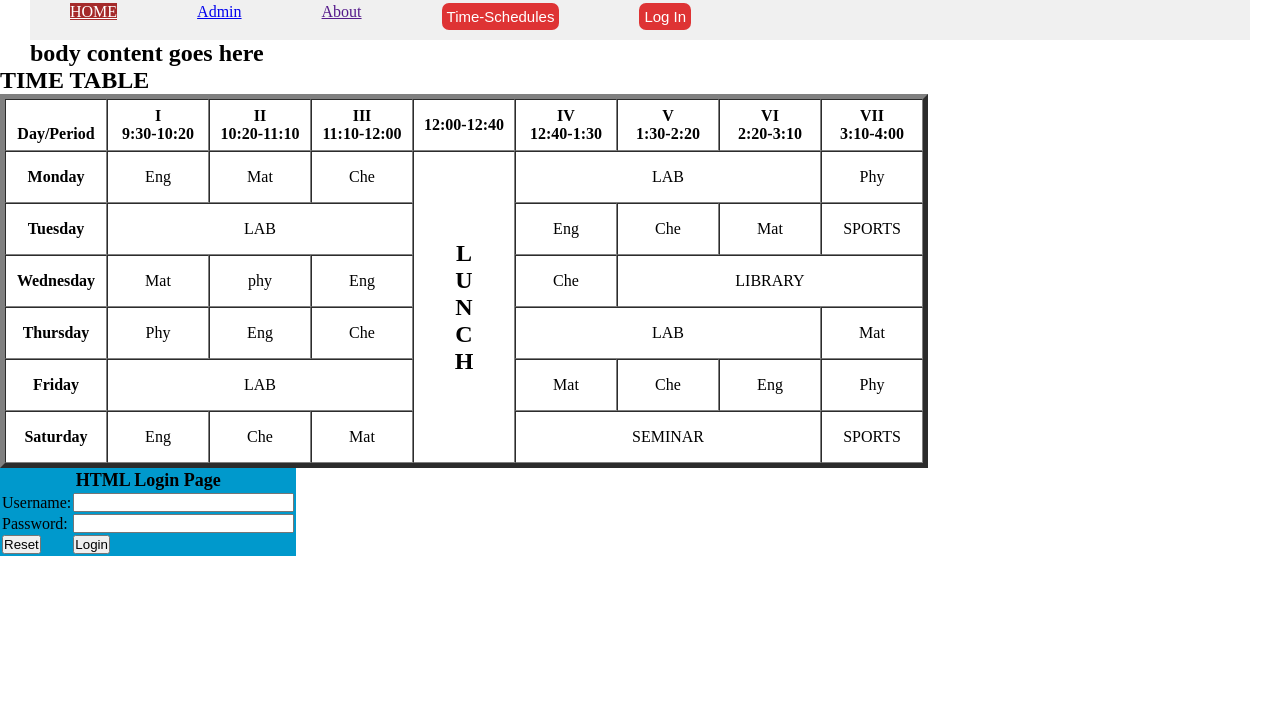
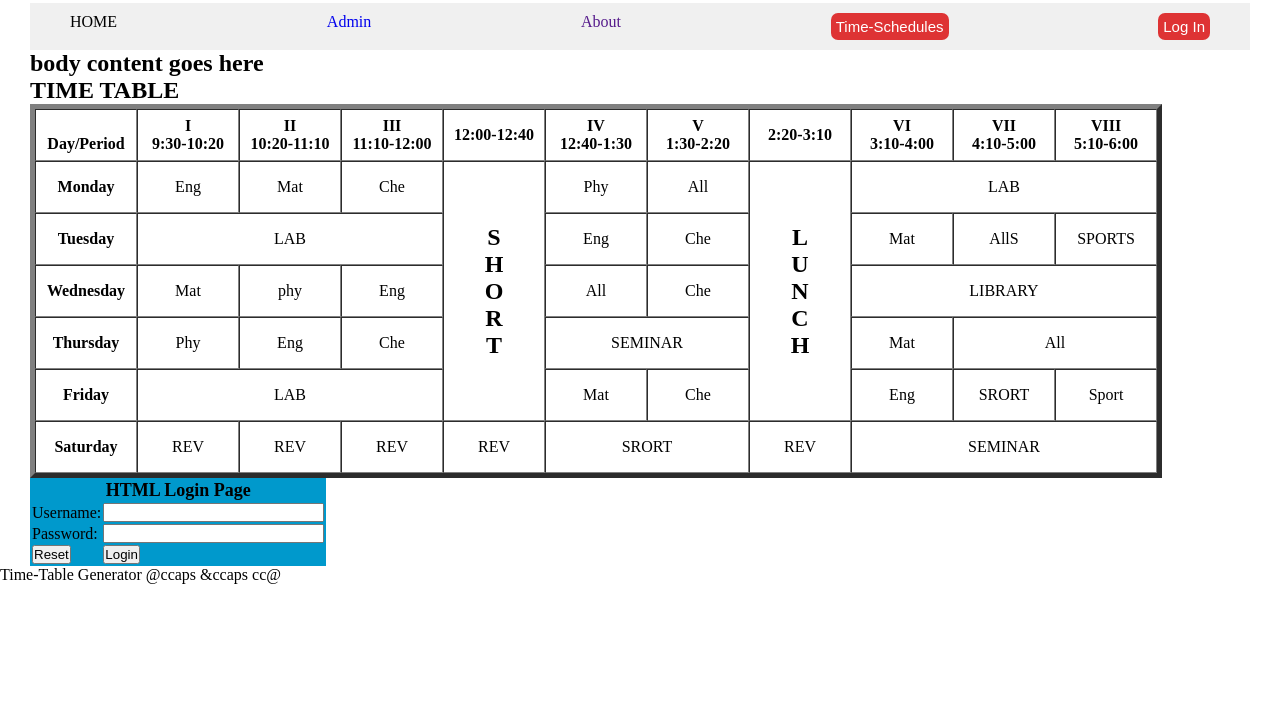
Before and after one commit to psalmex/Timetable-Generator, a plain HTML site: page index.html in a window 1280 px wide. Shown: the part 80-800 px from the top of the page. Drawn offline with Linux system fonts and the light colour scheme.

Commit message:
new form

```diff
--- a/index.html
+++ b/index.html
@@ -41,7 +41,8 @@
         </div>
 
     </div>
-    <section id="time-table">
+    <section id="time-table" class="content">
+        <div class="container">
             <h1>TIME TABLE</h1>
             <table border="5" cellspacing="0" align="center">
                 <!--<caption>Timetable</caption>-->
@@ -68,10 +69,16 @@
                         <b>V<br>1:30-2:20</b>
                     </td>
                     <td align="center" height="50" width="100">
-                    <b>VI<br>2:20-3:10</b>
+                        <b>2:20-3:10</b>
                     </td>
                     <td align="center" height="50" width="100">
-                    <b>VII<br>3:10-4:00</b>
+                        <b>VI<br>3:10-4:00</b>
+                    </td>
+                    <td align="center" height="50" width="100">
+                        <b>VII<br>4:10-5:00</b>
+                    </td>
+                    <td align="center" height="50" width="100">
+                        <b>VIII<br>5:10-6:00</b>
                     </td>
                 </tr>
                 <tr>
@@ -81,11 +88,15 @@
                     <td align="center" height="50">Eng</td>
                     <td align="center" height="50">Mat</td>
                     <td align="center" height="50">Che</td>
-                <td rowspan="6" align="center" height="50">
+                    <td rowspan="5" align="center" height="50">
+                        <h2>S<br>H<br>O<br>R<br>T</h2>
+                    </td>
+                    <td align="center" height="50">Phy</td>
+                    <td align="center" height="50">All</td>
+                    <td rowspan="5" align="center" height="50">
                         <h2>L<br>U<br>N<br>C<br>H</h2>
                     </td>
                     <td colspan="3" align="center" height="50">LAB</td>
-                <td align="center" height="50">Phy</td>
                 </tr>
                 <tr>
                     <td align="center" height="50">
@@ -96,6 +107,7 @@
                     <td align="center" height="50">Eng</td>
                     <td align="center" height="50">Che</td>
                     <td align="center" height="50">Mat</td>
+                    <td align="center" height="50">AllS</td>
                     <td align="center" height="50">SPORTS</td>
                 </tr>
                 <tr>
@@ -105,6 +117,7 @@
                     <td align="center" height="50">Mat</td>
                     <td align="center" height="50">phy</td>
                     <td align="center" height="50">Eng</td>
+                    <td align="center" height="50">All</td>
                     <td align="center" height="50">Che</td>
                     <td colspan="3" align="center" height="50">LIBRARY
                     </td>
@@ -116,9 +129,10 @@
                     <td align="center" height="50">Phy</td>
                     <td align="center" height="50">Eng</td>
                     <td align="center" height="50">Che</td>
-                <td colspan="3" align="center" height="50">LAB
+                    <td colspan="2" align="center" height="50">SEMINAR
                     </td>
                     <td align="center" height="50">Mat</td>
+                    <td colspan="2" align="center" height="50">All</td>
                 </tr>
                 <tr>
                     <td align="center" height="50">
@@ -129,18 +143,22 @@
                     <td align="center" height="50">Mat</td>
                     <td align="center" height="50">Che</td>
                     <td align="center" height="50">Eng</td>
-                <td align="center" height="50">Phy</td>
+                    <td align="center" height="50">SRORT</td>
+                    <td align="center" height="50">Sport</td>
                 </tr>
                 <tr>
                     <td align="center" height="50">
                         <b>Saturday</b>
                     </td>
-                <td align="center" height="50">Eng</td>
-                <td align="center" height="50">Che</td>
-                <td align="center" height="50">Mat</td>
+                    <td align="center" height="50">REV</td>
+                    <td align="center" height="50">REV</td>
+                    <td align="center" height="50">REV</td>
+                    <td align="center" height="50">REV</td>
+                    <td colspan="2" align="center" height="50">SRORT
+                    </td>
+                    <td align="center" height="50">REV</td>
                     <td colspan="3" align="center" height="50">SEMINAR
                     </td>
-                <td align="center" height="50">SPORTS</td>
                 </tr>
             </table>
 
@@ -174,6 +192,7 @@
                     </table>
                 </form>
             </div>
+        </div>
 
 
     </section>
@@ -181,5 +200,8 @@
 
     <script src="script.js"></script>
 </body>
+<footer>
+    Time-Table Generator @ccaps &ccaps cc@
+</footer>
 
 </html>
--- a/style.css
+++ b/style.css
@@ -3,34 +3,45 @@
   padding: 0px;
 }
 header {
-    /* position: fixed;
-    top: 0px; */
+  /* position: fixed; */
+    /* top: 0px; */
   text-align: center;
   background-color: blue;
   color: #13fc25;
+  border-radius: 7px;
+  margin: 5px;
+}
+.body {
+  border-radius: 7px;
 }
 ul {
   /* position: fixed;
   top: 0px; */
   display: flex;
+  justify-content: space-between;
   list-style-type: none;
   background-color: #f0f0f0;
+  padding: 10px 40px;
   cursor: pointer;
 }
 li {
-    text-decoration-style: none;
+  text-decoration: none;
   display: inline;
   /* width: fit-content; */
   /* text-align: center; */
   /* margin-right: 150px; */
-  padding: 10px 40px;
+  /* padding: 10px 40px; */
+}
+li a {
+  text-decoration: none;
+  display: inline;
 }
 li:last :last-child {
   float: right;
 }
 .active {
-  background-color: brown;
-  color: #fff;
+  /* background-color: brown; */
+  color: #000;
 }
 button {
   background-color: #de3334;
@@ -44,3 +55,7 @@ button {
 .container {
   margin: 0px 30px;
 }
+.content {
+  /* border: border-boxing; */
+  border-radius: 7px;
+}
```
Lines whose indentation alone changed are shown as unchanged.
